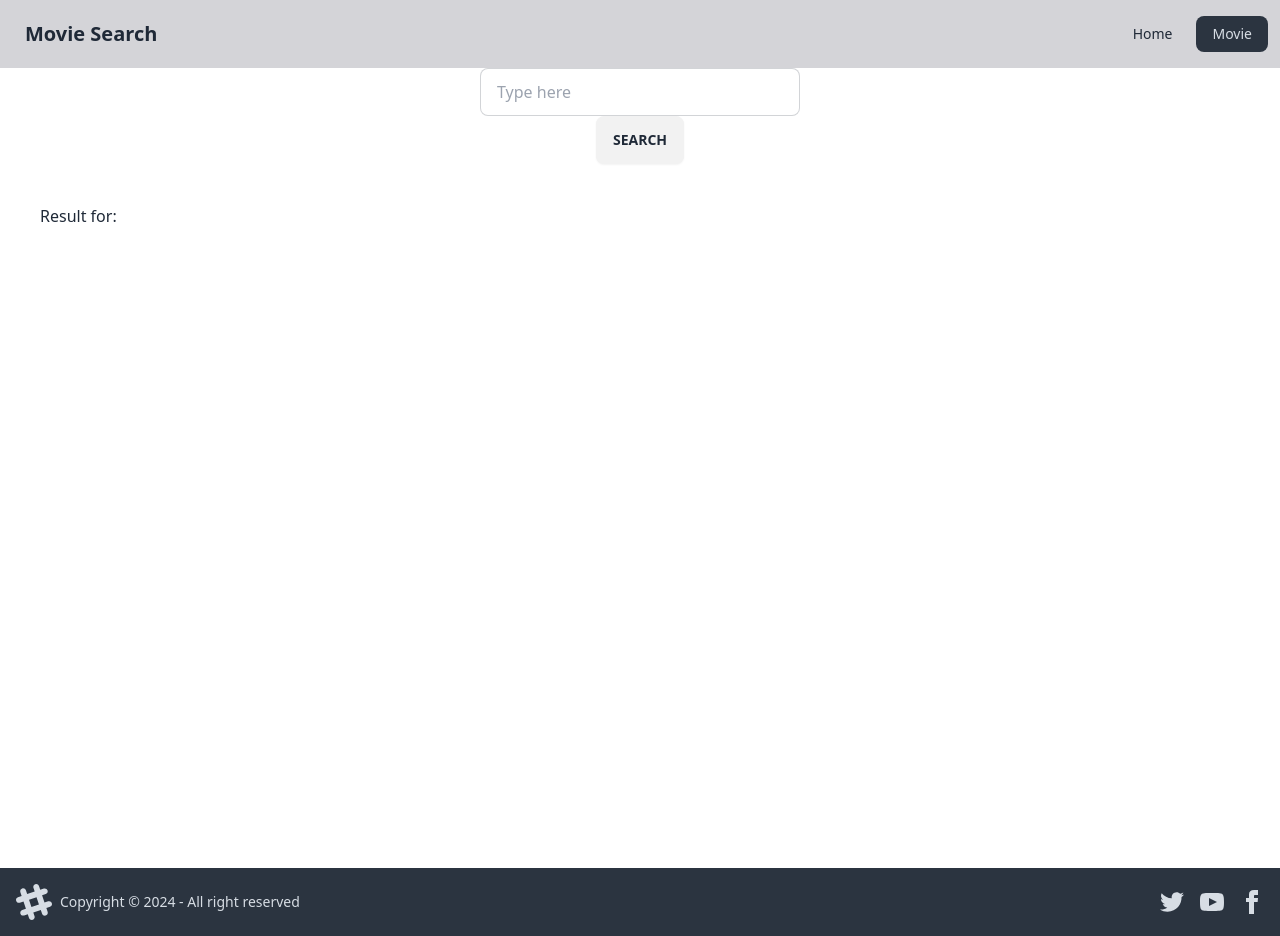
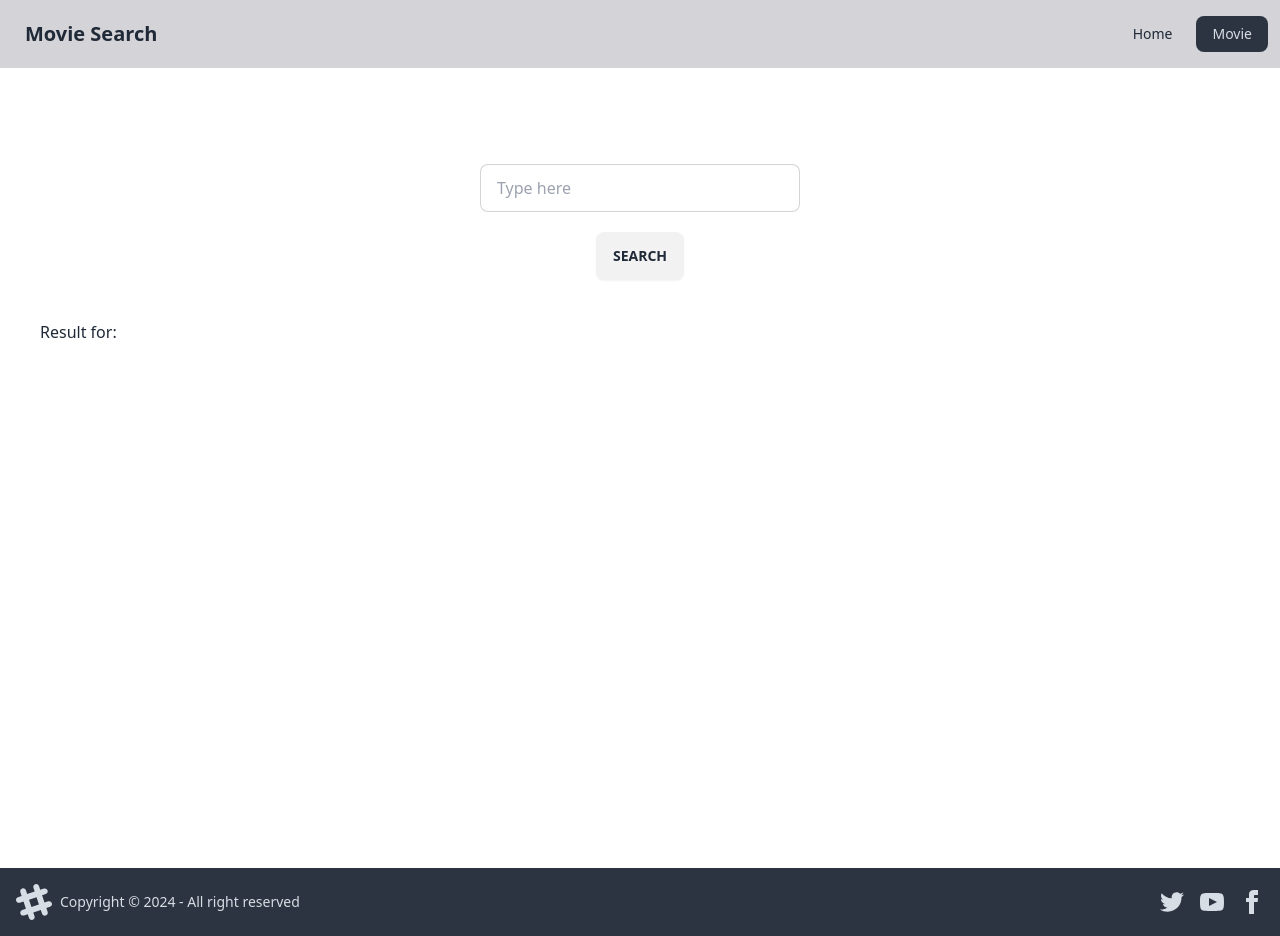
Before and after one commit to tanakAoi/movie-search-app, a React (Vite) app: page /movie in a window 1280 px wide. Built offline with nearby package versions, Linux system fonts and the light colour scheme.

Commit message:
chore : change the layout of the form

```diff
--- a/src/components/SearchForm.tsx
+++ b/src/components/SearchForm.tsx
@@ -18,7 +18,7 @@ export const SearchForm = ({ search }: ISearchFormProps) => {
   };
 
   return (
-    <form className="flex flex-col items-center" onSubmit={handleSubmit}>
+    <form className="flex flex-col items-center gap-5 pt-24" onSubmit={handleSubmit}>
       <input
         type="text"
         value={searchWord}
```
